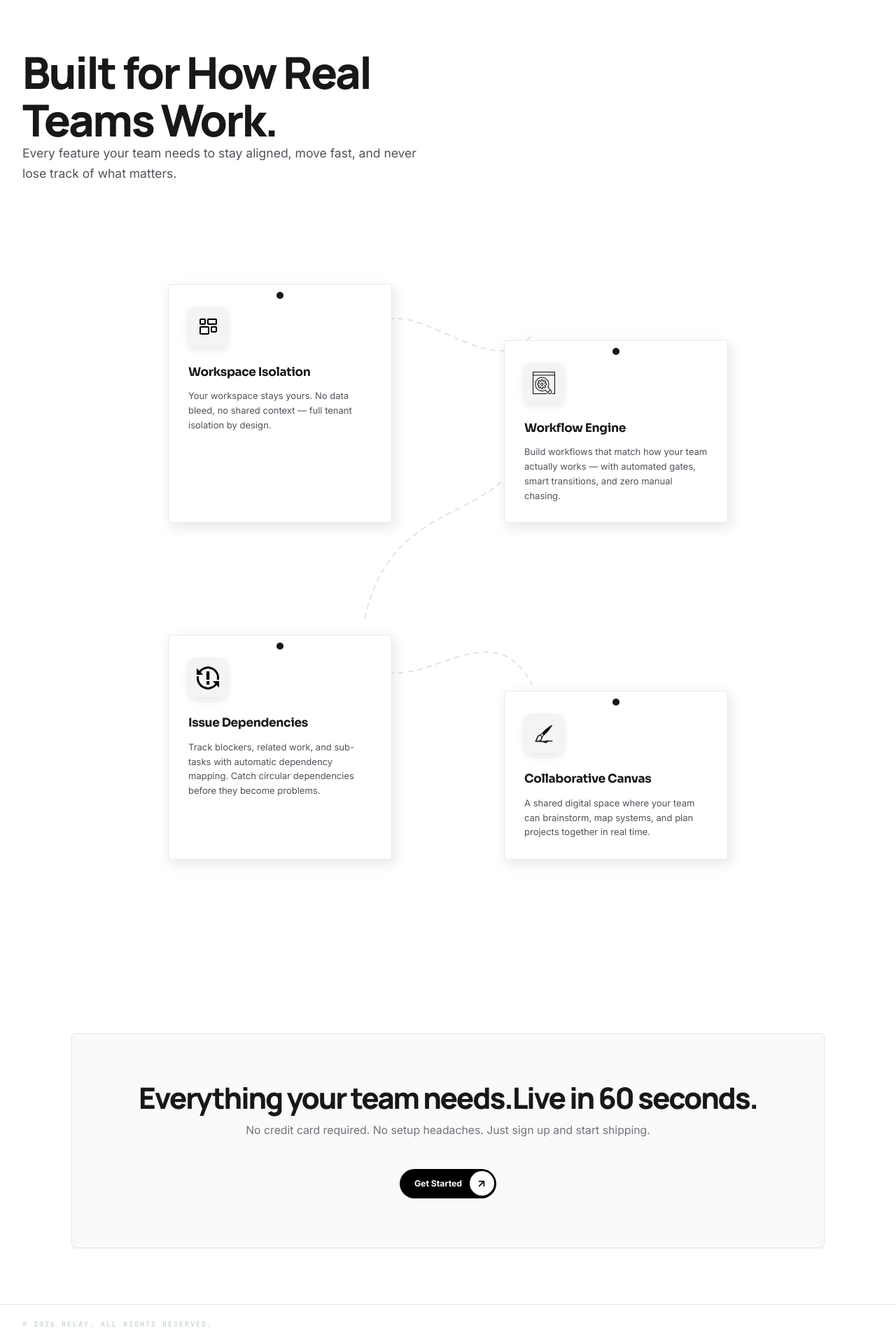
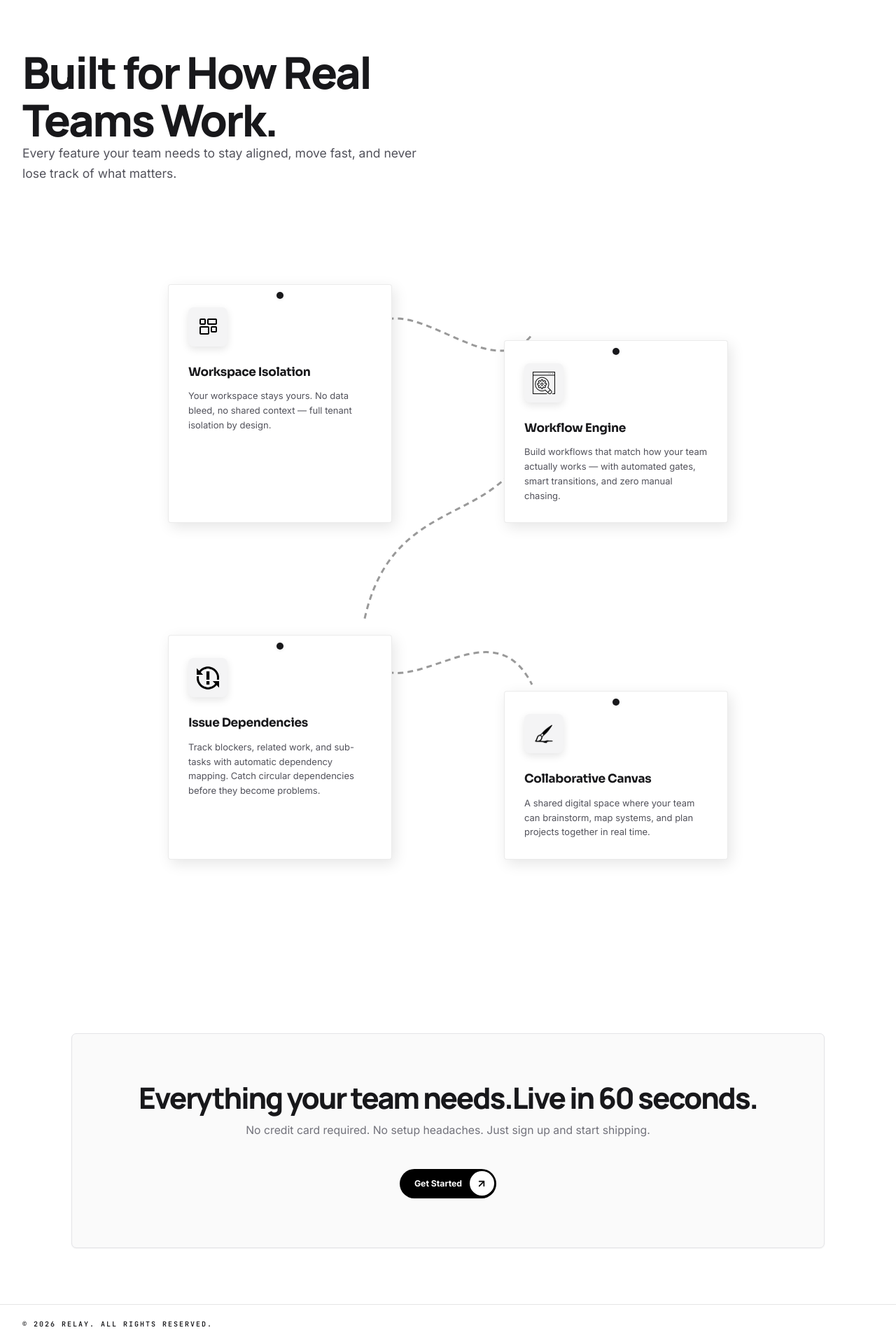
Before and after one commit to Pradeep-10x/Relay, a Next.js app in the folder Frontend/: page / in a window 1280 px wide. Shown: the part 837-2757 px from the top of the page at 70% size. Built offline with nearby package versions, Linux system fonts and the light colour scheme.

Commit message:
Dot line ui

```diff
--- a/Frontend/src/app/page.tsx
+++ b/Frontend/src/app/page.tsx
@@ -286,9 +286,9 @@ export default function LandingPage() {
                 preserveAspectRatio="none"
                 aria-hidden="true"
               >
-                <path d="M 280 120 C 340 40, 460 200, 520 120"  stroke="#18181b" strokeWidth="1.5" strokeDasharray="8 6" opacity="0.15" />
-                <path d="M 520 260 C 480 400, 320 340, 280 530" stroke="#18181b" strokeWidth="1.5" strokeDasharray="8 6" opacity="0.15" />
-                <path d="M 280 580 C 340 660, 460 500, 520 620" stroke="#18181b" strokeWidth="1.5" strokeDasharray="8 6" opacity="0.15" />
+                <path d="M 280 120 C 340 40, 460 200, 520 120"  stroke="#000000" strokeWidth="3" strokeDasharray="8 6" opacity="0.4" />
+                <path d="M 520 260 C 480 400, 320 340, 280 530" stroke="#000000" strokeWidth="3" strokeDasharray="8 6" opacity="0.4" />
+                <path d="M 280 580 C 340 660, 460 500, 520 620" stroke="#000000" strokeWidth="3" strokeDasharray="8 6" opacity="0.4" />
               </svg>
 
               <div className="ln-feature-grid">
@@ -342,7 +342,7 @@ export default function LandingPage() {
       <footer className="ln-footer">
         <div className="ln-footer-inner">
           <div className="ln-footer-brand">
-            <p className="font-mono text-[10px] uppercase tracking-[0.2em] text-[#b9cacb] leading-relaxed max-w-sm">
+            <p className="font-mono text-[10px] uppercase tracking-[0.2em] text-zinc-900 font-bold leading-relaxed max-w-sm">
               © {new Date().getFullYear()} Relay. All rights reserved.
             </p>
           </div>
```
